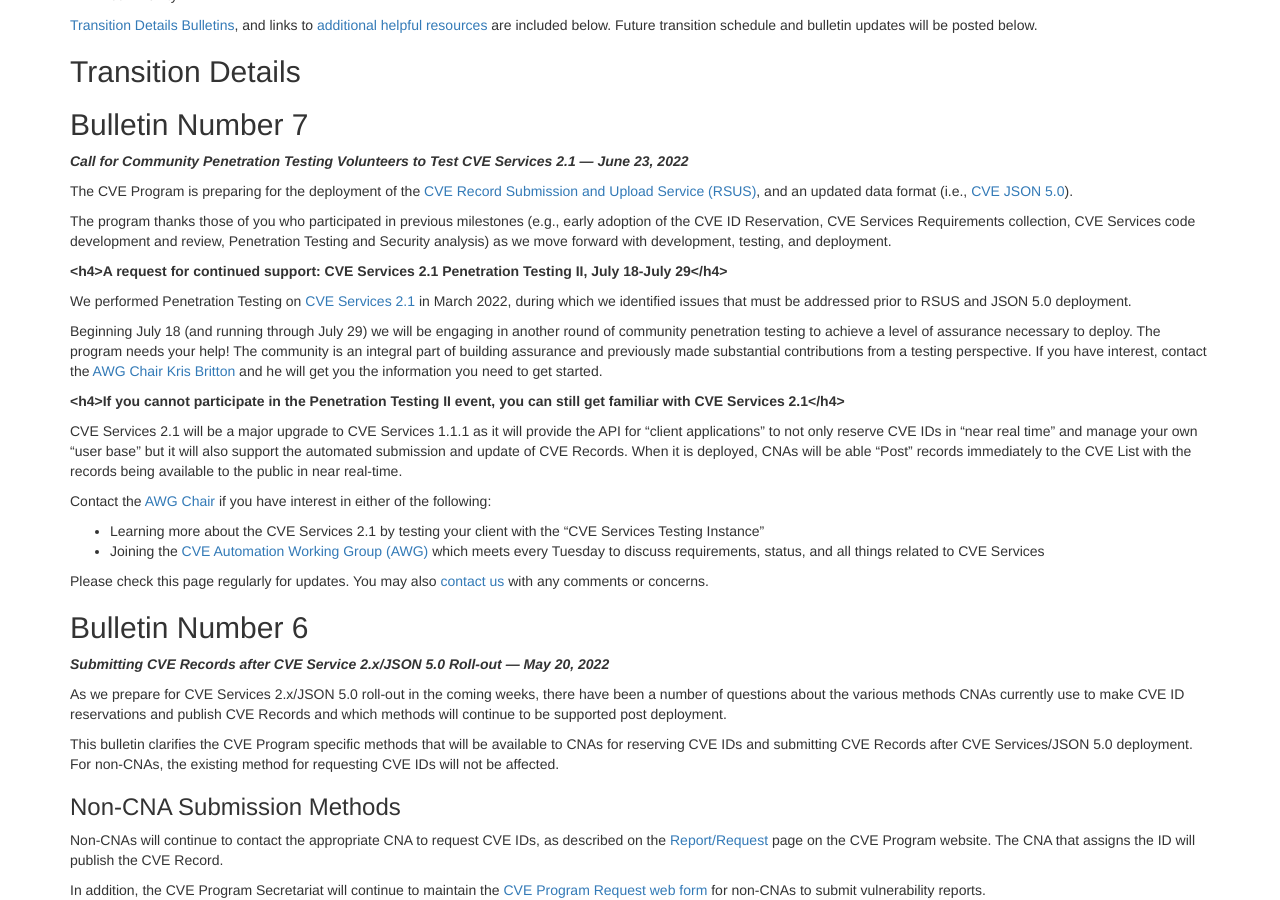
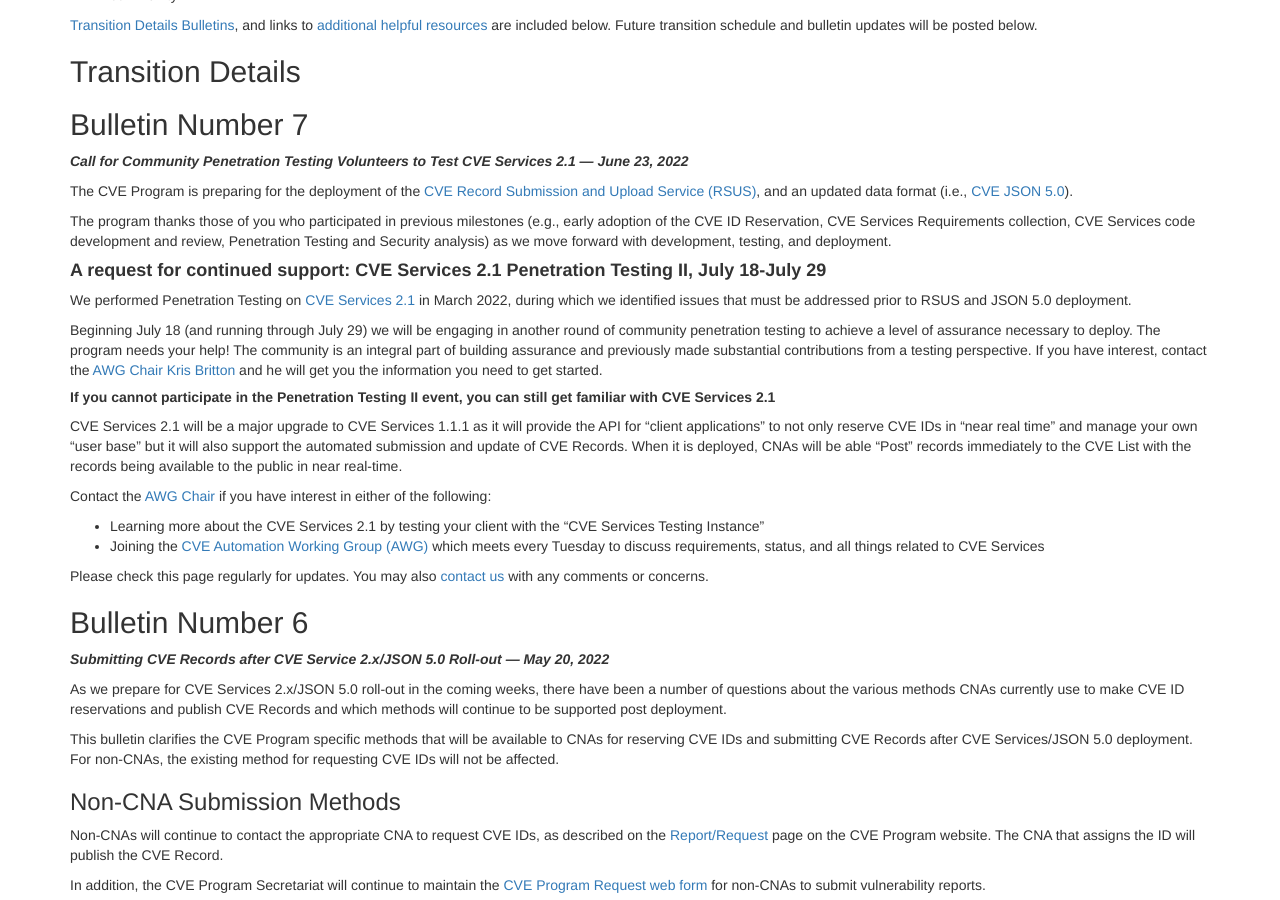
Before and after one commit to CVEProject/cveproject.github.io, a Jekyll site: the page built from automation-transition.md, in a window 1280 px wide and 900 px high, scrolled down 400 px. Built offline with Jekyll 4.4.1, drawn with Linux system fonts in a browser that asks for light colours; nearby versions of some CDN libraries.

```diff
--- a/automation-transition.md
+++ b/automation-transition.md
@@ -20,13 +20,13 @@ The CVE Program is preparing for the deployment of the [CVE Record Submission an
 
 The program thanks those of you who participated in previous milestones (e.g., early adoption of the CVE ID Reservation, CVE Services Requirements collection, CVE Services code development and review, Penetration Testing and Security analysis) as we move forward with development, testing, and deployment.
 
-<strong><h4>A request for continued support: CVE Services 2.1 Penetration Testing II, July 18-July 29</h4></strong>
+#### <strong>A request for continued support: CVE Services 2.1 Penetration Testing II, July 18-July 29</strong>
 
 We performed Penetration Testing on [CVE Services 2.1](/automation-cve-services#services-overview) in March 2022, during which we identified issues that must be addressed prior to RSUS and JSON 5.0 deployment.
 
 Beginning July 18 (and running through July 29) we will be engaging in another round of community penetration testing to achieve a level of assurance necessary to deploy. The program needs your help! The community is an integral part of building assurance and previously made substantial contributions from a testing perspective. If you have interest, contact the [AWG Chair Kris Britton](rbritton@mitre.org) and he will get you the information you need to get started.
 
-<strong><h4>If you cannot participate in the Penetration Testing II event, you can still get familiar with CVE Services 2.1</h4></strong>
+##### <strong>If you cannot participate in the Penetration Testing II event, you can still get familiar with CVE Services 2.1</strong>
 
 CVE Services 2.1 will be a major upgrade to CVE Services 1.1.1 as it will provide the API for “client applications” to not only reserve CVE IDs in “near real time” and manage your own “user base” but it will also support the automated submission and update of CVE Records. When it is deployed, CNAs will be able “Post” records immediately to the CVE List with the records being available to the public in near real-time.
 
```
